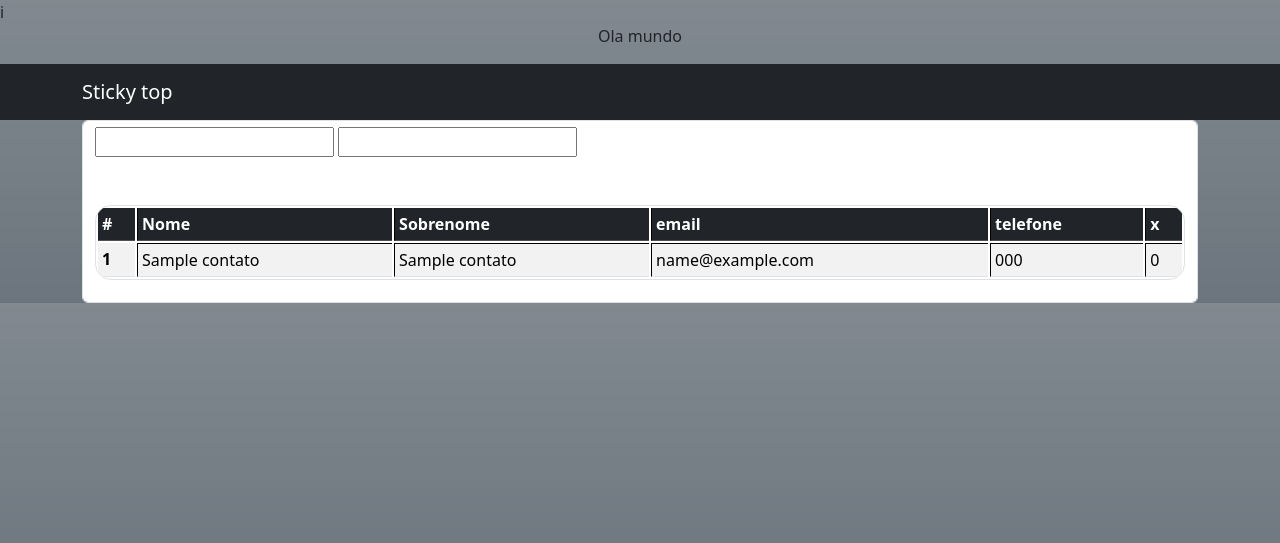
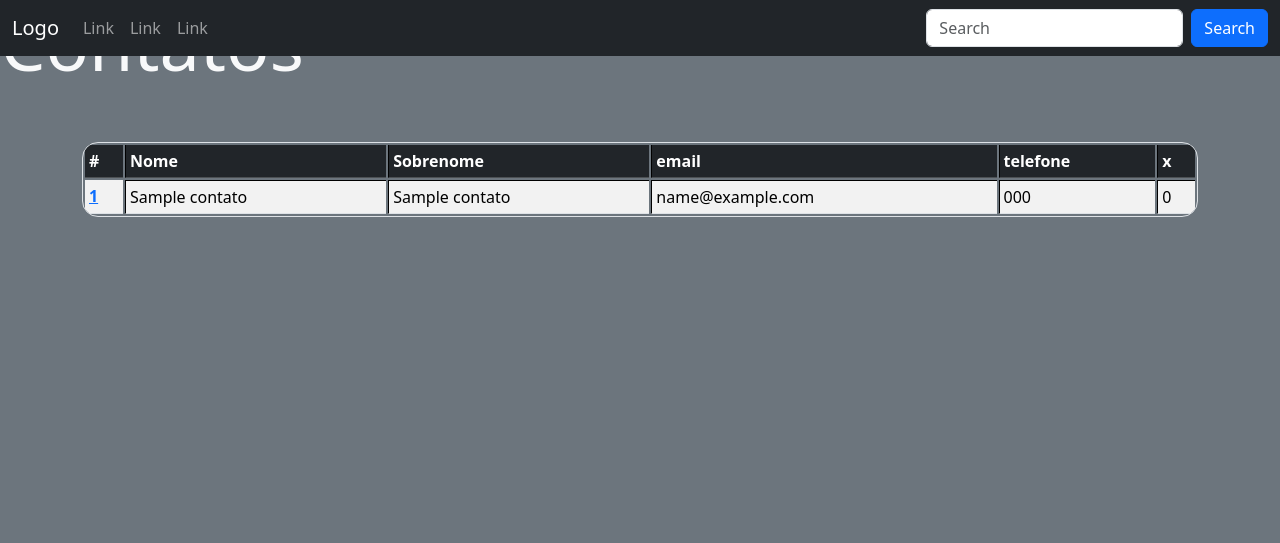
Before and after one commit to alanxsoares/agenda, a Django app: template contato/templates/index.html in a window 1280 px wide. Shown: the top 543 px of the page. Run offline with Django 5.2, Linux system fonts and the light colour scheme; the template is opened without the code that fills it: values that come from a table or form of the project are taken from there, others are empty; tables that the repository leaves empty hold one stand-in row (values such as "Sample post"); parts of the project's set-up code (start-up, migrations or seed data) failed here and were passed over; some libraries are stand-ins or nearby versions.

Commit message:
ajuste nas templates

```diff
--- a/base_templates/global/base.html
+++ b/base_templates/global/base.html
@@ -7,19 +7,43 @@
         <meta name="viewport" content="width=device-width, initial-scale=1">
         <meta http-equiv="content-linguagem" content="pt-br">
         <meta name="keywords" content="HTML, CSS, JavaScript">
-        i
         <meta name="description" content="Agenda">
         <title>Agenda - Django</title>
         {% bootstrap_css %}
         <link rel="stylesheet" href="{% static 'global/style.css' %}">
+        <link rel="stylesheet"
+              href="https://cdn.jsdelivr.net/npm/bootstrap-icons@1.11.3/font/bootstrap-icons.min.css">
     </head>
-    <body class="bg-secondary bg-gradient">
-        <p class="text-center">Ola mundo</p>
-        <nav class="navbar sticky-top navbar-dark bg-dark ">
-            <div class="container">
-                <a class="navbar-brand" href="#">Sticky top</a>
+    <body class="bg-secondary ">
+        <nav class="navbar navbar-expand-sm navbar-dark bg-dark fixed-top">
+            <div class="container-fluid">
+                <a class="navbar-brand" href="#">Logo</a>
+                <button class="navbar-toggler"
+                        type="button"
+                        data-bs-toggle="collapse"
+                        data-bs-target="#mynavbar">
+                    <span class="navbar-toggler-icon"></span>
+                </button>
+                <div class="collapse navbar-collapse" id="mynavbar">
+                    <ul class="navbar-nav me-auto">
+                        <li class="nav-item">
+                            <a class="nav-link" href="#">Link</a>
+                        </li>
+                        <li class="nav-item">
+                            <a class="nav-link" href="#">Link</a>
+                        </li>
+                        <li class="nav-item">
+                            <a class="nav-link" href="#">Link</a>
+                        </li>
+                    </ul>
+                    <form class="d-flex">
+                        <input class="form-control me-2" type="text" placeholder="Search">
+                        <button class="btn btn-primary" type="button">Search</button>
+                    </form>
+                </div>
             </div>
         </nav>
+        <h1 class="display-2 text-light">Contatos</h1>
         {% block conteudo %}
         {% endblock conteudo %}
         {% bootstrap_javascript %}
--- a/contato/templates/index.html
+++ b/contato/templates/index.html
@@ -1,19 +1,9 @@
 {% extends "global/base.html" %}
 {% block conteudo %}
-    <div class = "container">
-        <div>
-            <form class="form-control">
-                <input type="text >
-            </form>
-        </div>
+    <div id="main" class="container">
         <div class="table-responsive">
             <table class="table table-sm table-striped rounded-4 overflow-hidden mt-5">
                 <thead>
-                    <capition>
-                    <form class="form-control">
-                        <input type="text">
-                    </form>
-                    </capition>
                     <tr class="table-dark ">
                         <th scope="col">#</th>
                         <th scope="col">Nome</th>
@@ -26,7 +16,9 @@
                 <tbody>
                     {% for cn in consulta %}
                         <tr>
-                            <th scope="row">{{ cn.id }}</th>
+                            <th scope="row">
+                                <a href="#">{{ cn.id }}</a>
+                            </th>
                             <td>{{ cn.nome }}</td>
                             <td>{{ cn.sobrenome }}</td>
                             <td>{{ cn.email }}</td>
--- a/contato/urls.py
+++ b/contato/urls.py
@@ -3,5 +3,5 @@ from contato import views
 
 urlpatterns = [
     path('', views.index, name='index'),
-    path('/cliente<int:id>', views.showcontato,'cliente'),
-    ]
+    path('contato/', views.show_contato, name='show')
+]
--- a/core/settings.py
+++ b/core/settings.py
@@ -64,6 +64,7 @@ TEMPLATES = [
                 'django.template.context_processors.request',
                 'django.contrib.auth.context_processors.auth',
                 'django.contrib.messages.context_processors.messages',
+                'django.template.context_processors.media',
             ],
         },
     },
@@ -118,7 +119,8 @@ USE_TZ = True
 # https://docs.djangoproject.com/en/5.0/howto/static-files/
 
 STATIC_URL = 'static/'
-STATICFILES_DIRS = (BASE_DIR / 'base_static',)
+STATIC_ROOT = BASE_DIR / 'base_static/'
+# STATICFILES_DIRS = (BASE_DIR / 'base_static/',)
 MEDIA_ROOT = BASE_DIR / 'media'
 MEDIA_URL = '/media/'
 
```
Also changed, not shown: contato/views.py (+8 -4 lines).
